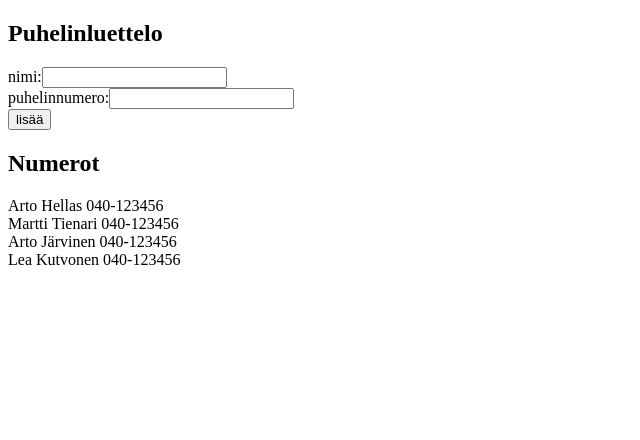
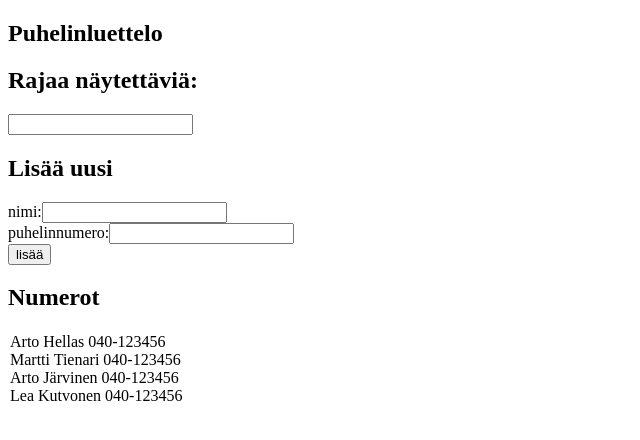
Before and after one commit to hessuh/fullstack-hy, a React (Create React App) app in the folder osa2/puhelinluettelo/: page / in a window 1280 px wide. Shown: the top 440 px of the page, without its empty margins (0-640 px from the left). Built offline with nearby package versions, Linux system fonts and the light colour scheme.

Commit message:
2.9* puhelinluettelo osa 4 and 2.10 puhelinluettelo osa 5

```diff
--- a/osa2/puhelinluettelo/src/komponentit/App.js
+++ b/osa2/puhelinluettelo/src/komponentit/App.js
@@ -1,5 +1,5 @@
 import React from 'react';
-import Person from './Person';
+import Persons from './Persons'
 
 class App extends React.Component {
     constructor(props) {
@@ -24,6 +24,11 @@ class App extends React.Component {
         this.setState({newName: event.target.value})
     };
 
+    handleFilterChange = (event) => {
+        this.setState({filter: event.target.value})
+    };
+
+
     addPerson = (event) => {
         event.preventDefault();
         if (this.isNameInList(this.state.newName)) return;
@@ -44,6 +49,14 @@ class App extends React.Component {
                 <form onSubmit={this.addPerson}>
                     <div>
                         <div>
+                            <h2>Rajaa näytettäviä:</h2>
+                            <input
+                                value={this.state.filter}
+                                onChange={this.handleFilterChange}
+                            />
+                        </div>
+                        <h2>Lisää uusi</h2>
+                        <div>
                             nimi:
                             <input
                                 value={this.state.newName}
@@ -59,14 +72,12 @@ class App extends React.Component {
                             />
 
                         </div>
-
                     </div>
                     <div>
                         <button type="submit">lisää</button>
                     </div>
                 </form>
-                <h2>Numerot</h2>
-                {this.state.persons.map(person => <Person person={person} key={person.name}/>)}
+                <Persons persons={this.state.persons} filter={this.state.filter} />
             </div>
         )
     }
--- /dev/null
+++ b/osa2/puhelinluettelo/src/komponentit/Persons.js
@@ -0,0 +1,23 @@
+import React from 'react';
+import Person from './Person';
+
+const filterWithName= (persons, filter) =>
+    persons.filter(person =>
+        person.name.toUpperCase().includes(filter.toUpperCase()));
+
+const Persons = ({persons, filter}) => {
+    return (
+        <div>
+            <h2>Numerot</h2>
+            <table>
+                <tr>
+                {filterWithName(persons, filter).map(
+                    person => <Person person={person} key={person.name} />
+                )}
+                </tr>
+            </table>
+        </div>
+    )
+};
+
+export default Persons;
```
